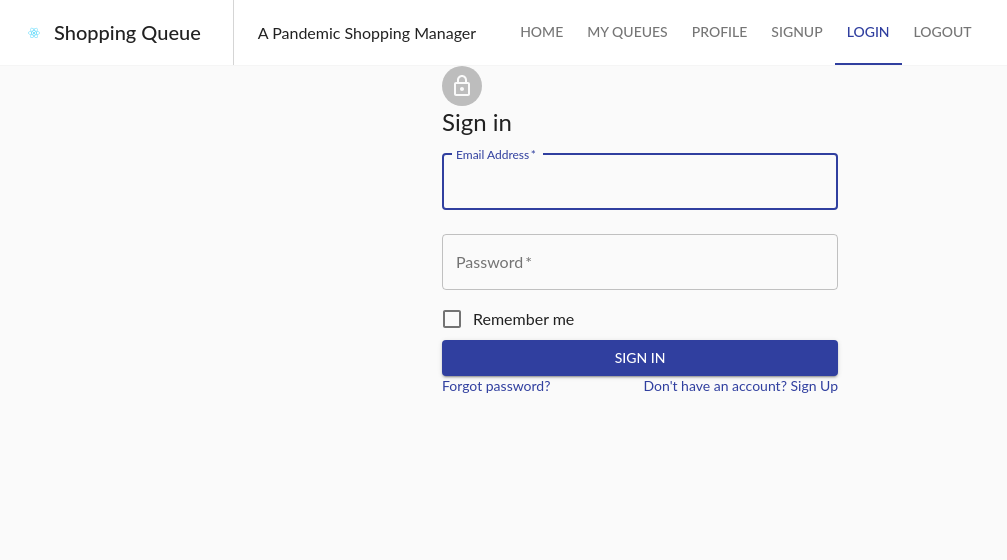
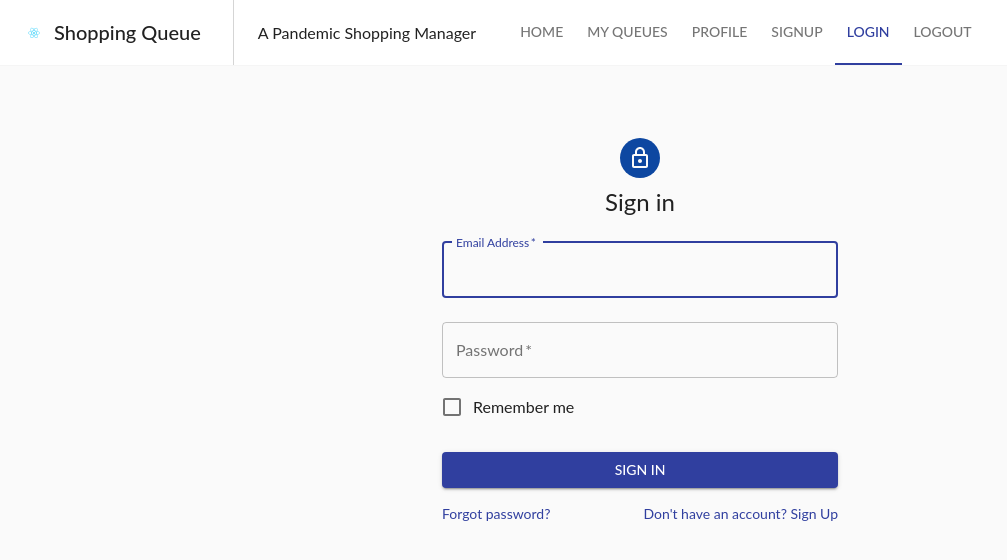
Before and after one commit to larryworm1127/Shopping-Queue, a React (Create React App) app: page /login in a window 1280 px wide. Shown: the top 560 px of the page, without its empty margins (0-1007 px from the left). Built offline with nearby package versions, Linux system fonts and the light colour scheme.

Commit message:
added styles for login page

```diff
--- a/src/components/Auth/login.js
+++ b/src/components/Auth/login.js
@@ -10,26 +10,49 @@
 import LockOutlinedIcon from '@material-ui/icons/LockOutlined';
 import Typography from '@material-ui/core/Typography';
 import Container from '@material-ui/core/Container';
+import withStyles from '@material-ui/core/styles/withStyles';
 import NavBar from '../navbar';
 
+
+const styles = theme => ({
+  paper: {
+    marginTop: theme.spacing(8),
+    display: 'flex',
+    flexDirection: 'column',
+    alignItems: 'center',
+  },
+  avatar: {
+    margin: theme.spacing(1),
+    backgroundColor: theme.palette.secondary.main,
+  },
+  form: {
+    width: '100%',
+    marginTop: theme.spacing(1),
+  },
+  submit: {
+    margin: theme.spacing(3, 0, 2),
+  },
+});
 
 class Login extends React.Component {
 
   render() {
+    const { classes } = this.props;
+
     return (
       <div>
         <NavBar currentPath={this.props.location.pathname}/>
 
         <Container component="main" maxWidth="xs">
           <CssBaseline/>
-          <div>
-            <Avatar>
+          <div className={classes.paper}>
+            <Avatar className={classes.avatar}>
               <LockOutlinedIcon/>
             </Avatar>
             <Typography component="h1" variant="h5">
               Sign in
             </Typography>
-            <form noValidate>
+            <form className={classes.form} noValidate>
               <TextField
                 variant="outlined"
                 margin="normal"
@@ -61,6 +84,7 @@
                 fullWidth
                 variant="contained"
                 color="primary"
+                className={classes.submit}
                 href='/'
               >
                 Sign In
@@ -86,4 +110,4 @@
   }
 }
 
-export default Login;
+export default withStyles(styles)(Login);
```
